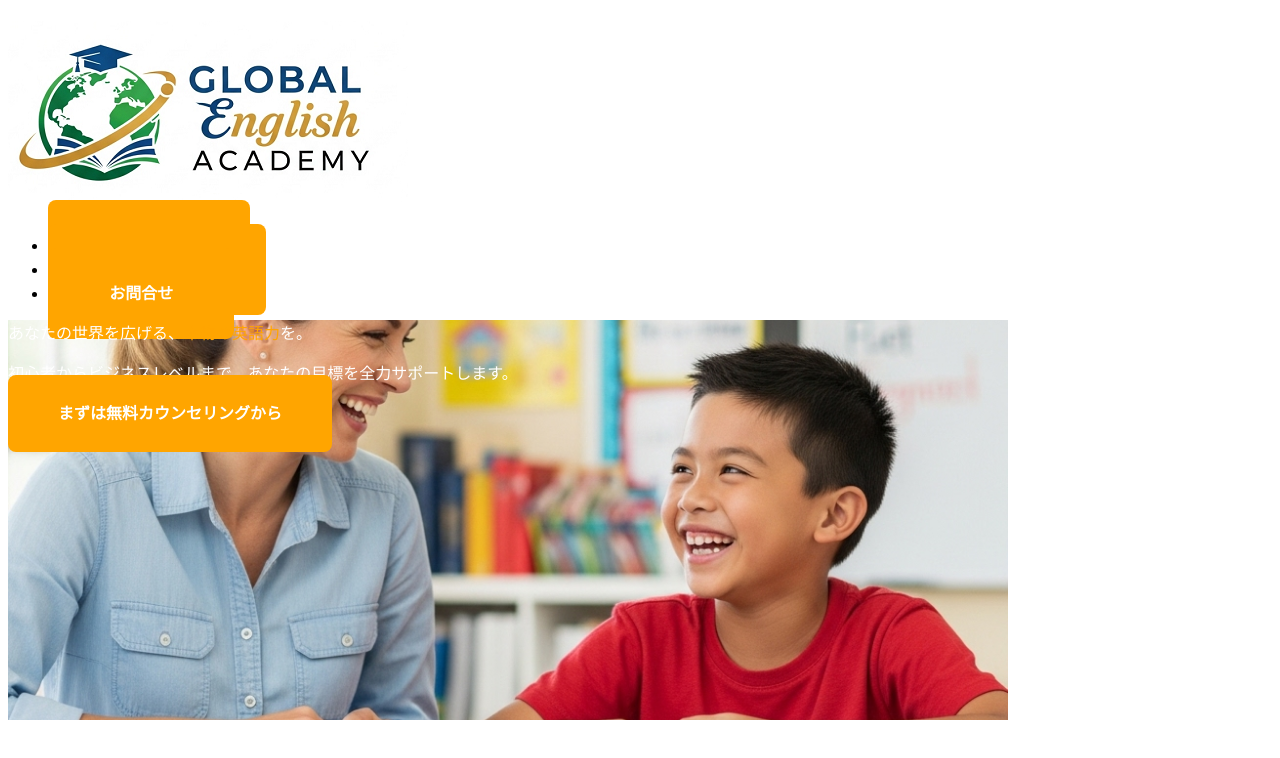
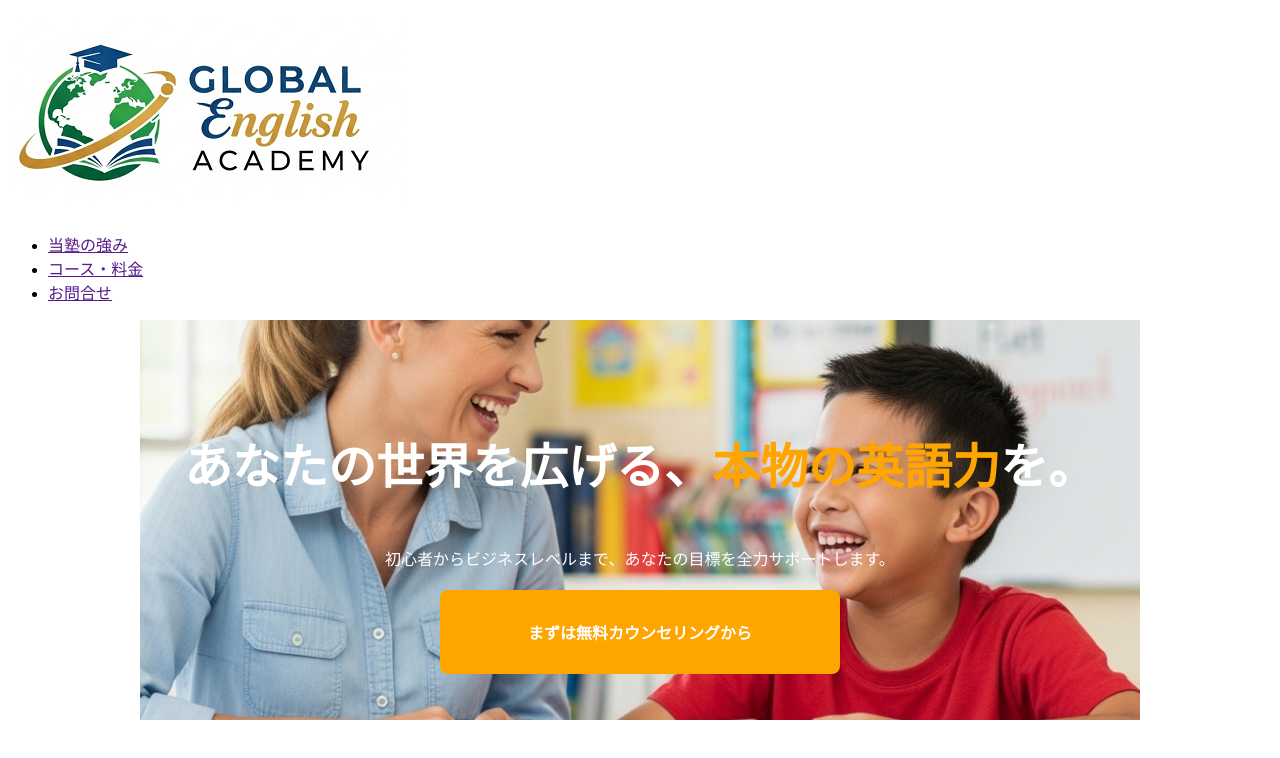
Before and after one commit to Dyna-Rise/0806Practice, a plain HTML site: page index.html in a window 1280 px wide. Drawn offline with Linux system fonts and the light colour scheme.

Commit message:
クラス識別の追加と内余白paddingの含み計算に変更box-sizing:border-box;

```diff
--- a/css/style.css
+++ b/css/style.css
@@ -13,18 +13,29 @@ section{
     height: 400px;
     /* 幅 */
     width: 100%;
+    /*上側の内余白*/
+    padding-top: 60px;
+    /* 余白計算を含み計算にする */
+    box-sizing: border-box;
 }
 
-div{
+.wrapper{
     /* 最大でも1000pxまで */
     max-width:1000px;
+    margin: 0 auto;
 }
 
 p{
     color: white;
+    text-align:center;
 }
 
-a{
+.main-catch{
+    font-size: 48px;
+    font-weight: bold;
+}
+
+.cta-button{
     color: white;
     /* 背景色をオレンジ */
     background-color: orange;
@@ -36,4 +47,17 @@ a{
     padding:3% 5%; /*上下 左右*/
     /* 角の丸み 左上 右上 右下 左下*/
     border-radius: 8px;
+
+    /*性格をpやdivと同じに捻じ曲げる*/
+    display: block; /*もともとはinline*/
+    /* 中央揃え */
+    text-align: center;
+    /* 幅を絞る */
+    width:30%;
+    /* 外側の余白 */
+    /* margin-top: 20px; */
+    /* margin-right: auto; */
+    /* margin-left: auto; */
+    margin: 20px auto 0;
+
 }
--- a/index.html
+++ b/index.html
@@ -25,14 +25,14 @@
         </nav>
     </header>
     <main>
-        <!-- 最大幅を決めるdiv -->
-        <div>
+        <!-- 最大幅を決めるクラス wrapper -->
+        <div class="wrapper">
             <!-- メインビジュアル -->
             <section>
                 <!-- <img src="images/main-visual.png" alt="メインビジュアル"> -->
-                <p>あなたの世界を広げる、<span>本物の英語力</span>を。</p>
+                <p class="main-catch">あなたの世界を広げる、<span>本物の英語力</span>を。</p>
                 <p>初心者からビジネスレベルまで、あなたの目標を全力サポートします。</p>
-                <a href="">まずは無料カウンセリングから</a>
+                <a class="cta-button" href="">まずは無料カウンセリングから</a>
             </section>
         </div>
     </main>
```
